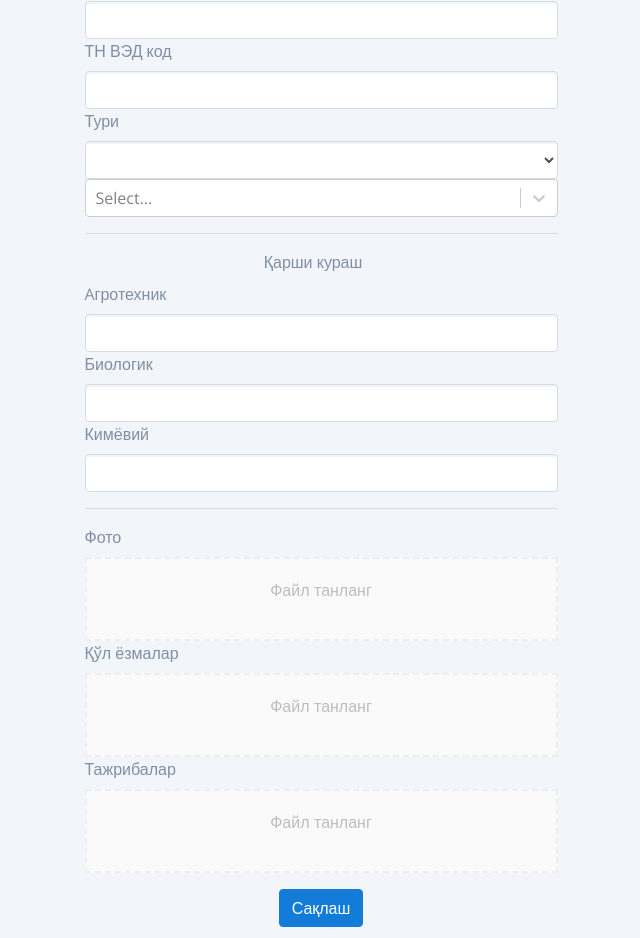
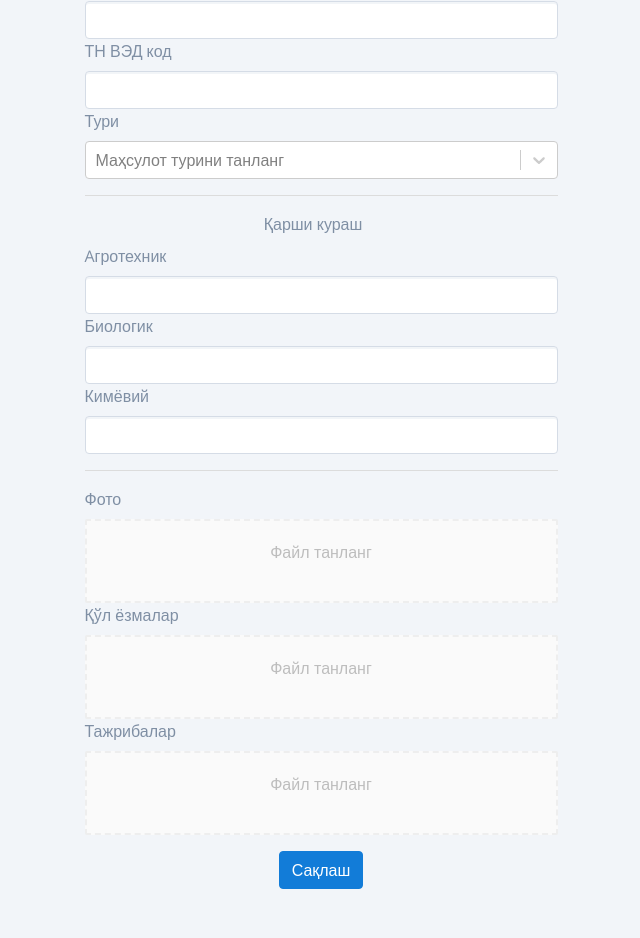
Before and after one commit to Shexrozbek2002/edufrond, a React (Create React App) app: page /center in a window 1280 px wide. Shown: the part 1855-2793 px from the top of the page, without its empty margins (439-1079 px from the left). Built offline with nearby package versions, Linux system fonts and the light colour scheme.

Commit message:
request api changed

```diff
--- a/src/constants/variables.js
+++ b/src/constants/variables.js
@@ -1,5 +1,7 @@
-export const API_URL = 'https://agrobase.uz';
+// export const API_URL = 'https://agrobase.uz';
+export const API_URL = 'http://195.158.24.122:33023';
+
 // export const API_URL = 'http://localhost:8000';
-export const BASE_URL = `${API_URL}/api/`;
+export const BASE_URL = `${API_URL}/`;
 
 export const AUTH_BASE_URL = `${BASE_URL}/auth/`;
--- a/src/helpers/createRequest.js
+++ b/src/helpers/createRequest.js
@@ -19,8 +19,8 @@ export function getCookie(name) {
 export const request = axios.create({
   baseURL: BASE_URL,
   headers: {
-    Authorization: 'Bearer ' + localStorage.getItem('token'),
-    'X-CSRFToken': getCookie('csrftoken'),
+    // Authorization: 'Bearer ' + localStorage.getItem('token')
+    // 'X-CSRFToken': getCookie('csrftoken'),
     'Content-Type': 'application/json',
   },
 });
--- a/src/views/pages/InstitutionForm/InstitutionForm.js
+++ b/src/views/pages/InstitutionForm/InstitutionForm.js
@@ -208,12 +208,7 @@ const InstitutionForm = () => {
 
           <Form.Group>
             <Form.Label>Тури</Form.Label>
-            <Form.Select className="form-control">
-              <option value="" disabled>
-                Танлаш...
-              </option>
-            </Form.Select>
-            <Select options={options} isMulti />
+            <Select placeholder="Маҳсулот турини танланг" options={options} isMulti />
           </Form.Group>
           <hr></hr>
           <Form.Group>
```
